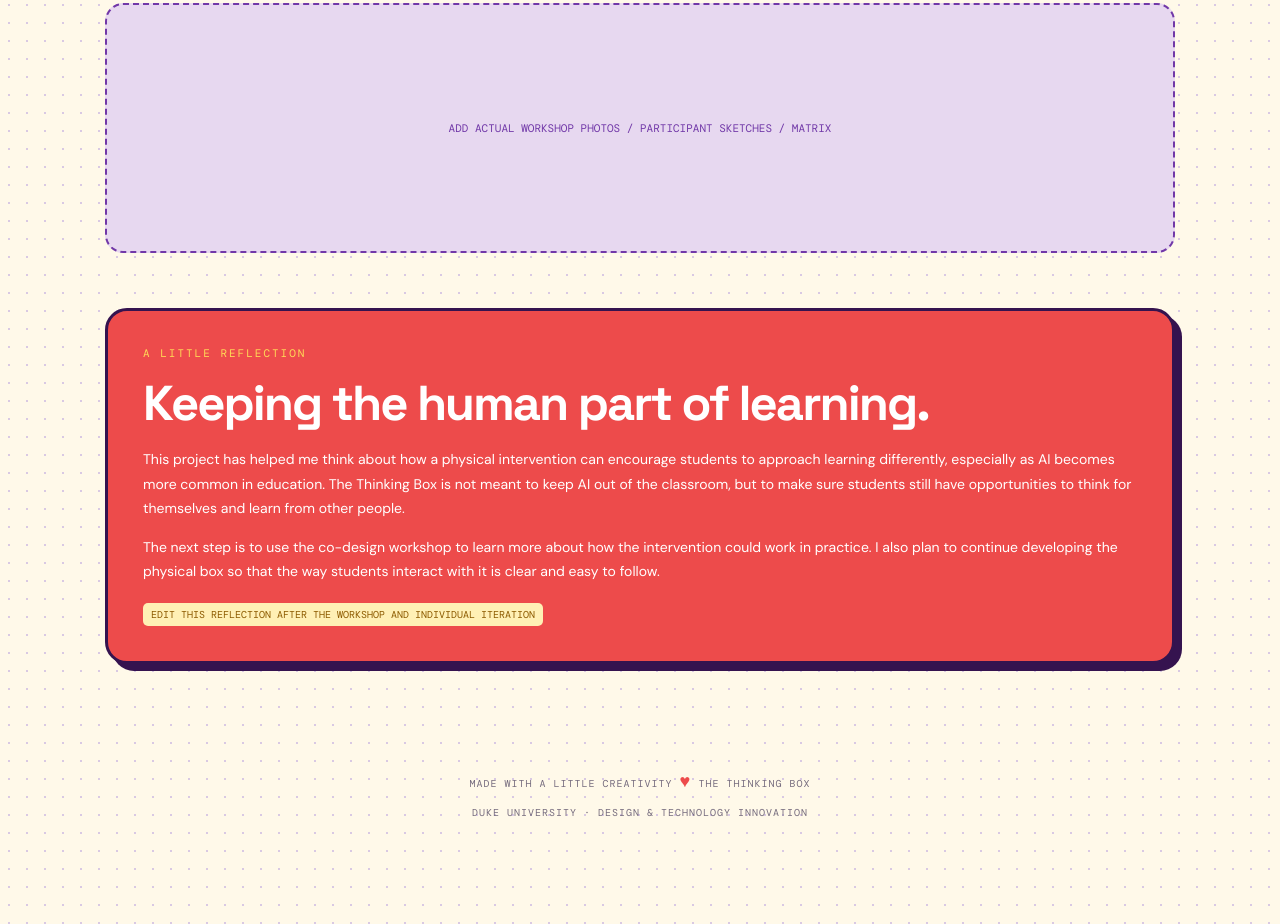
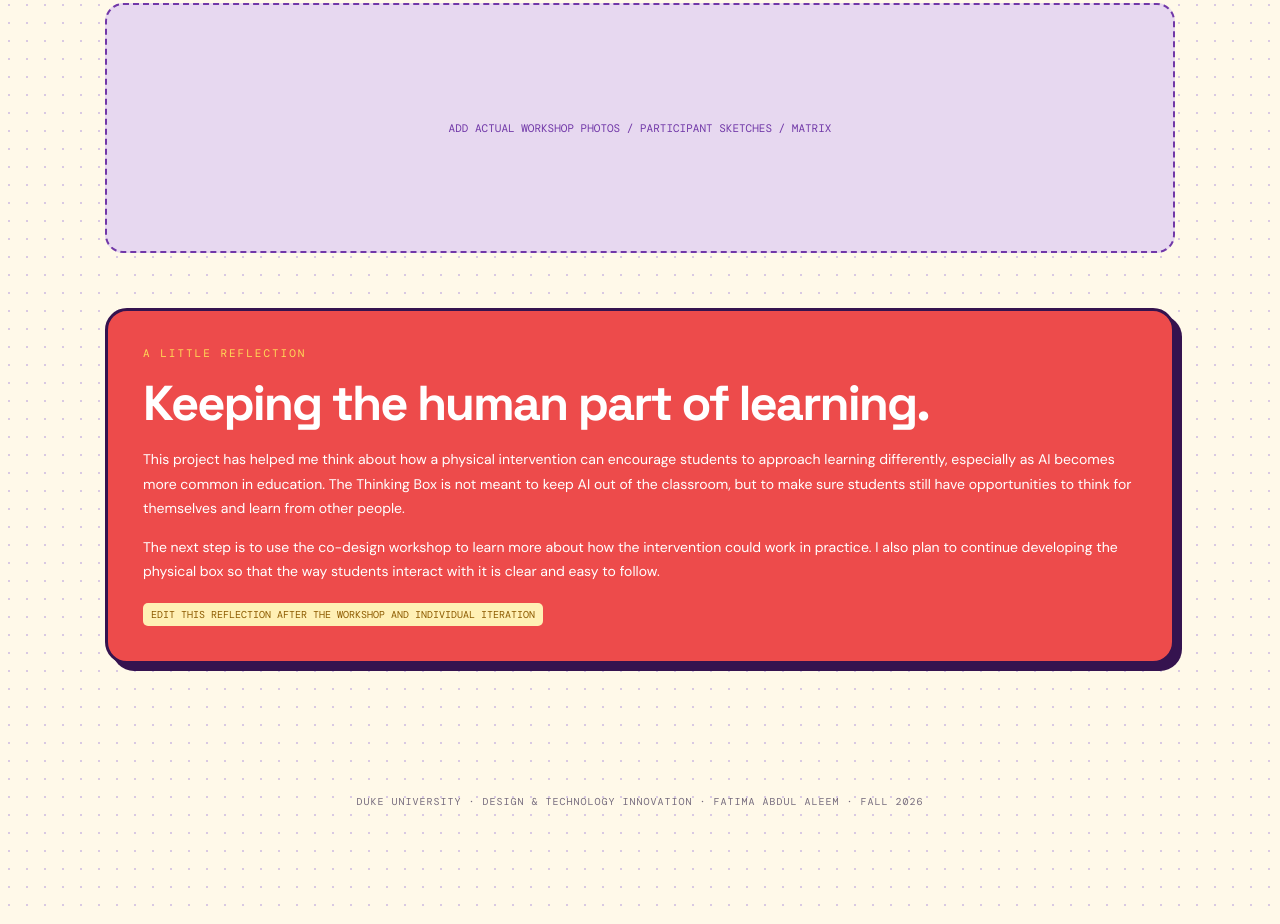
Before and after one commit to Faleeqwesa/Thinking_Box_Facilitation, a plain HTML site: page index.html in a window 1280 px wide. Shown: the part 7708-8632 px from the top of the page. Drawn offline with nearby package versions, Linux system fonts and the light colour scheme.

Commit message:
Update footer content with additional information

```diff
--- a/index.html
+++ b/index.html
@@ -1297,9 +1297,8 @@ strong { color: var(--deep); }
 </section>
 
 <footer class="footer">
-  MADE WITH A LITTLE CREATIVITY <span class="heart">♥</span> THE THINKING BOX
   <br><br>
-  DUKE UNIVERSITY · DESIGN & TECHNOLOGY INNOVATION
+  DUKE UNIVERSITY · DESIGN & TECHNOLOGY INNOVATION · FATIMA ABDUL ALEEM  · FALL 2026
 </footer>
 
 </div>
```
